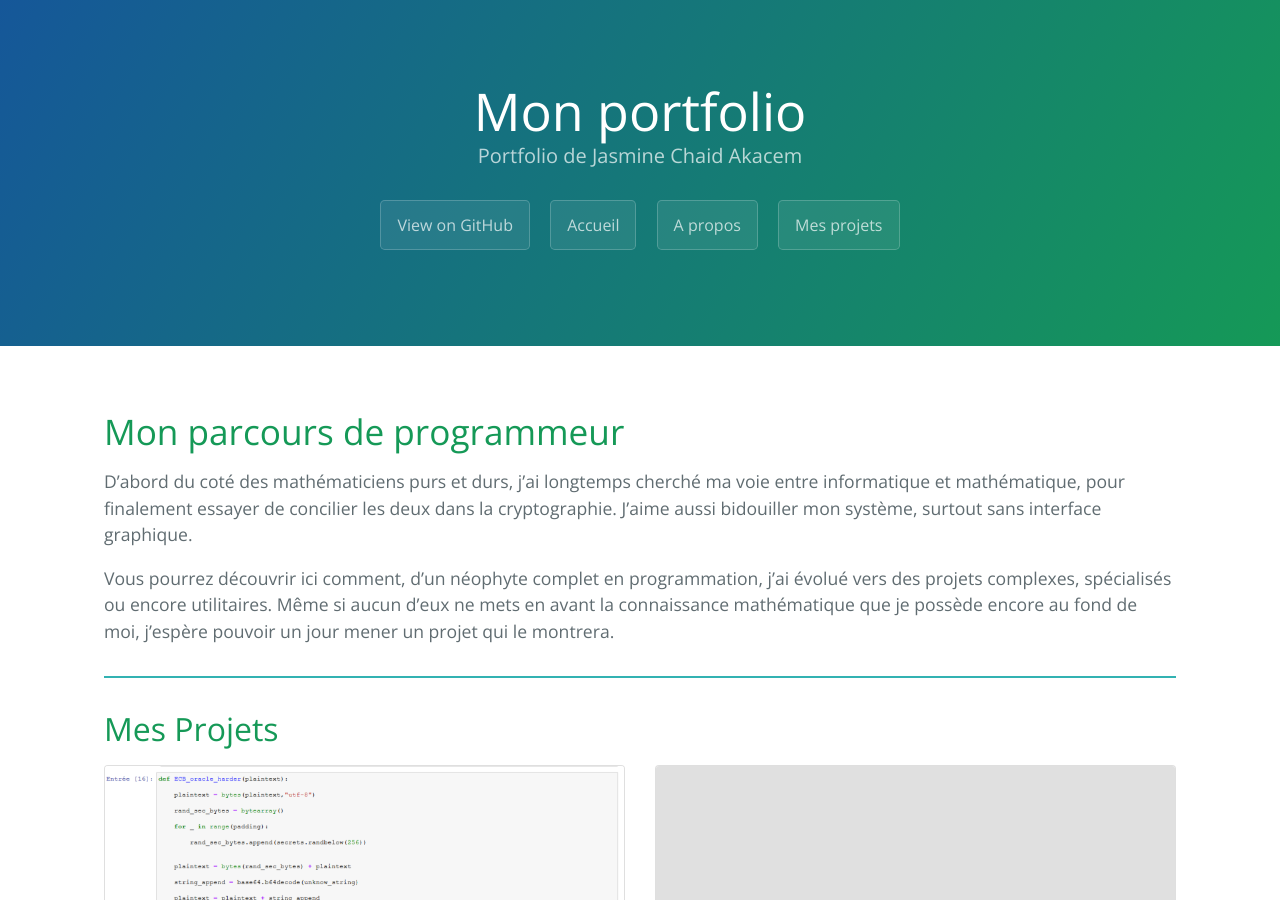
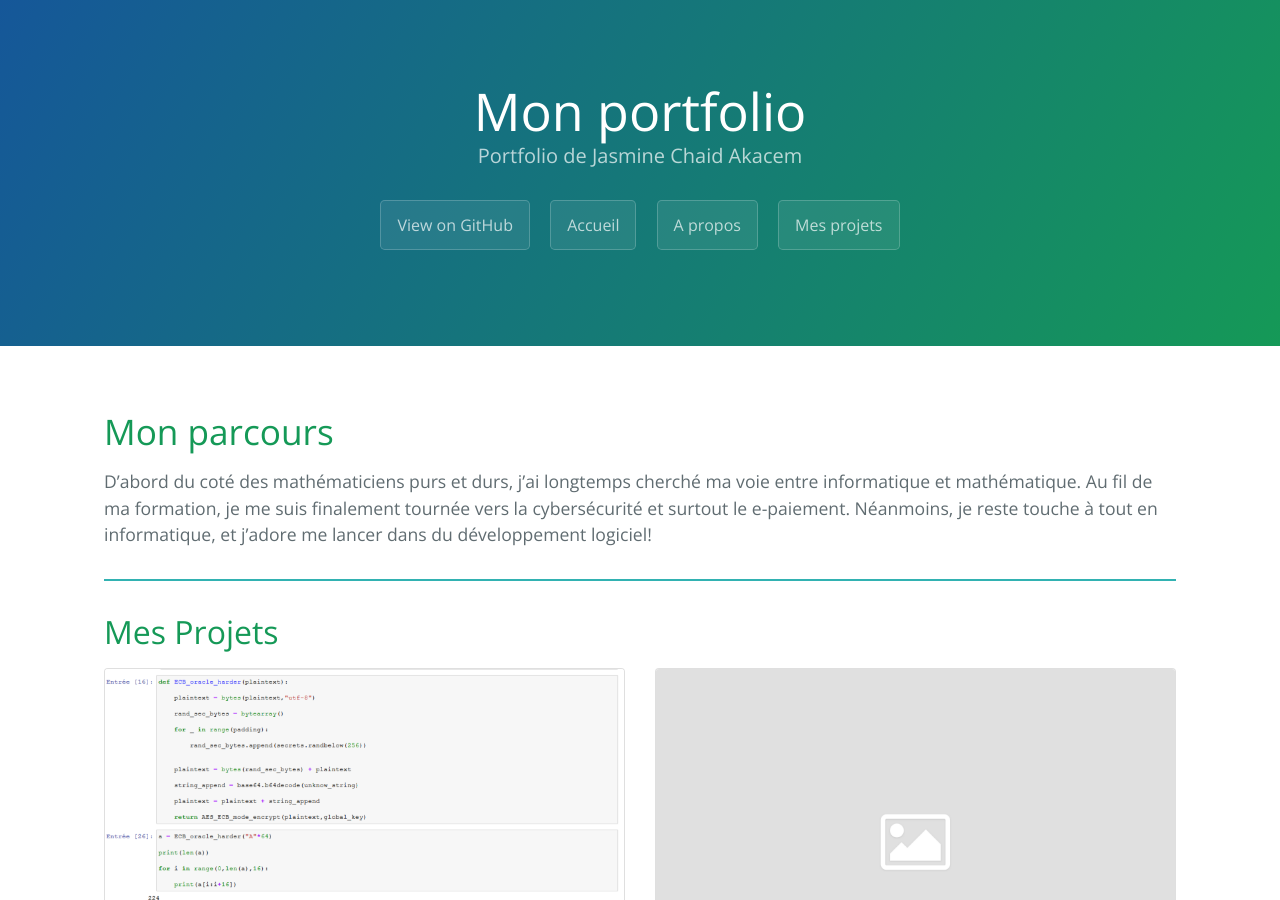
Before and after one commit to JasmineCA/JasmineCA.github.io, a Jekyll site: the page built from index.markdown, in a window 1280 px wide and 900 px high. Built offline with Jekyll 4.4.1, drawn with Linux system fonts in a browser that asks for light colours; nearby versions of some CDN libraries.

Commit message:
Modifies summary and about

```diff
--- a/about.markdown
+++ b/about.markdown
@@ -14,4 +14,4 @@ Une jeune programmeuse de talent, pour peu qu'on lui donne les moyens de le prou
 
 # Contact
 
-Une question? Envoyez moi un email à [jsca1498@gmail.com](mailto:jsca1498@gmail.com?subject=GithubIO)
+Une question? Contactez moi sur [mon profil LinkedIn!](https://www.linkedin.com/in/jasmine-c-9820211a3/)
--- a/index.markdown
+++ b/index.markdown
@@ -8,11 +8,9 @@ layout: default
 <script src="//cdnjs.cloudflare.com/ajax/libs/highlight.js/10.0.3/highlight.min.js"></script>
 <script>hljs.initHighlightingOnLoad();</script>
 
-# Mon parcours de programmeur
+# Mon parcours
 
-D'abord du coté des mathématiciens purs et durs, j'ai longtemps cherché ma voie entre informatique et mathématique, pour finalement essayer de concilier les deux dans la cryptographie. J'aime aussi bidouiller mon système, surtout sans interface graphique.
-
-Vous pourrez découvrir ici comment, d'un néophyte complet en programmation, j'ai évolué vers des projets complexes, spécialisés ou encore utilitaires. Même si aucun d'eux ne mets en avant la connaissance mathématique que je possède encore au fond de moi, j'espère pouvoir un jour mener un projet qui le montrera.
+D'abord du coté des mathématiciens purs et durs, j'ai longtemps cherché ma voie entre informatique et mathématique. Au fil de ma formation, je me suis finalement tournée vers la cybersécurité et surtout le e-paiement. Néanmoins, je reste touche à tout en informatique, et j'adore me lancer dans du développement logiciel!
 
 <hr id="Projets">
 
```
Also changed, not shown: other parts of about.markdown (+1 -1 lines).
